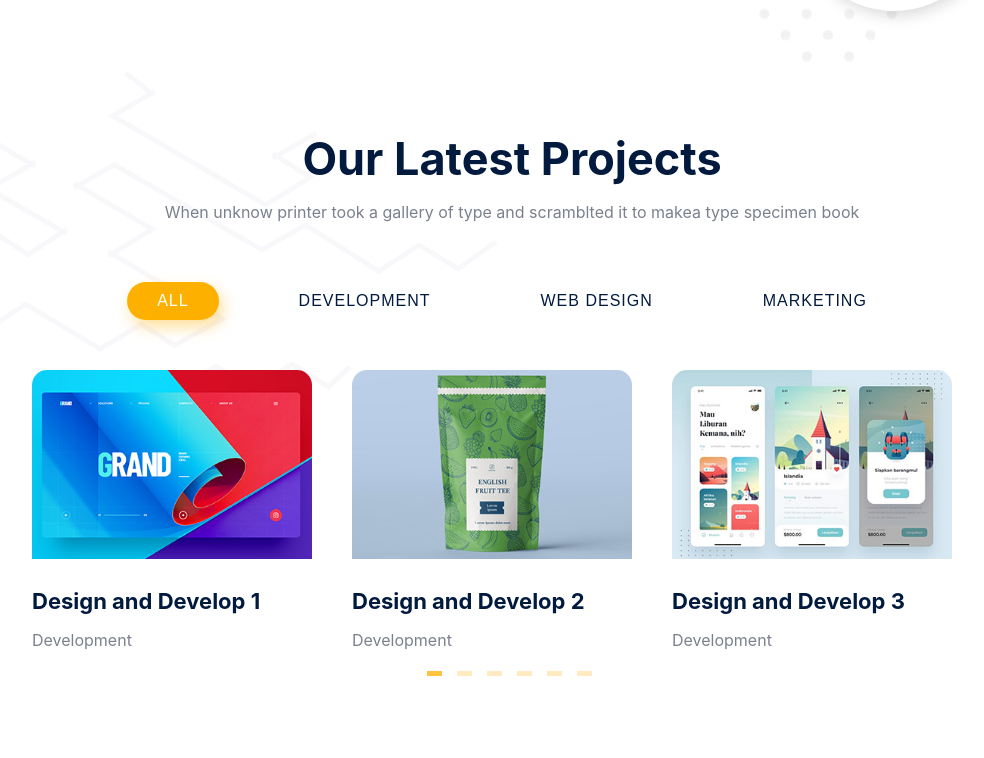
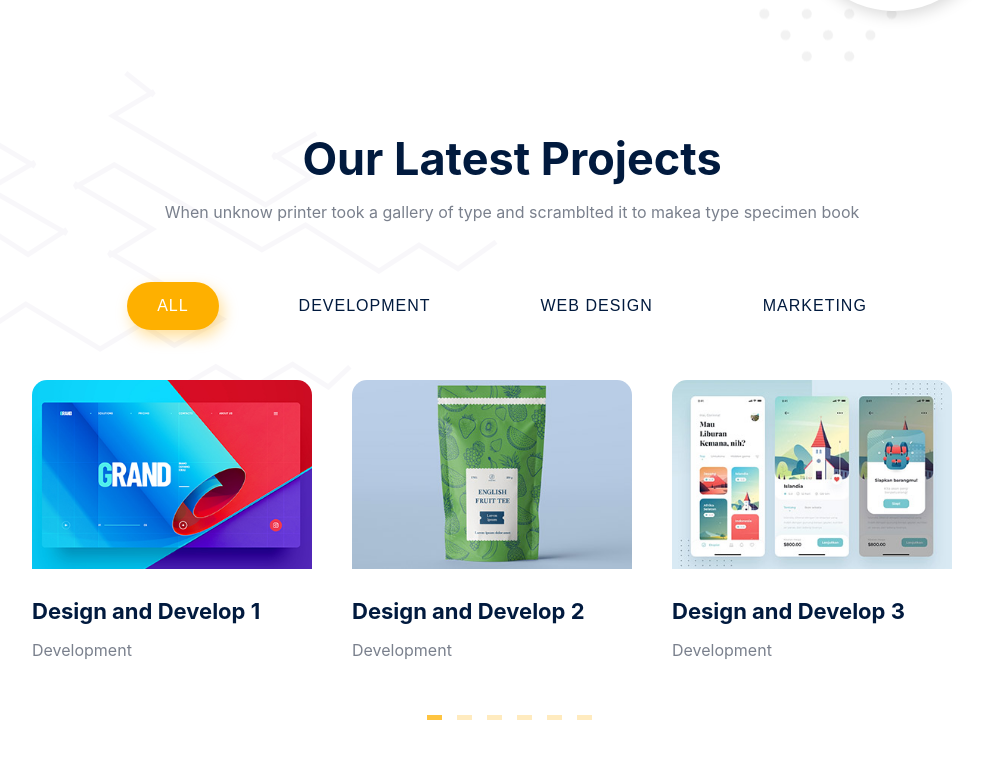
Before and after one commit to sakib-75/Creative-Portfolio, a React (Create React App) app: page / in a window 1280 px wide. Shown: the part 2530-3288 px from the top of the page, without its empty margins (128-1112 px from the left). Built offline with nearby package versions, Linux system fonts and the light colour scheme; the HTML template or start-up script is replaced by a standard one.

Commit message:
Update Projects.css

```diff
--- a/src/Components/Projects/Projects.css
+++ b/src/Components/Projects/Projects.css
@@ -37,7 +37,7 @@
   color: #011a3e;
   letter-spacing: 1px;
   text-transform: uppercase;
-  padding: 10px 30px;
+  padding: 15px 30px;
   border-radius: 30px;
   cursor: pointer;
 }
@@ -62,6 +62,7 @@
 
 .portfolio-item p {
   color: #7a808d;
+  margin-bottom: 50px;
 }
 
 .portfolio-slider .slick-dots li button::before {
```
